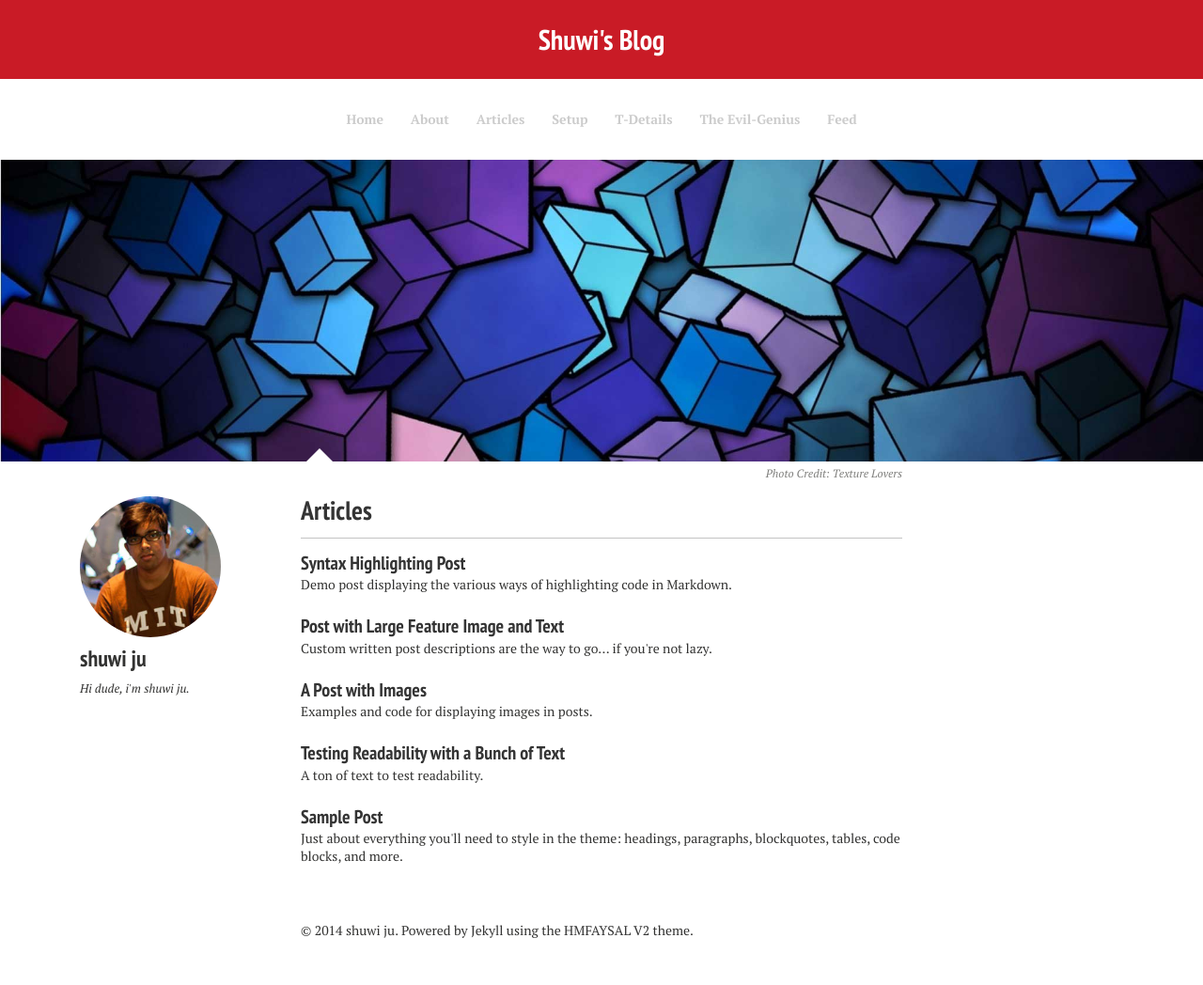
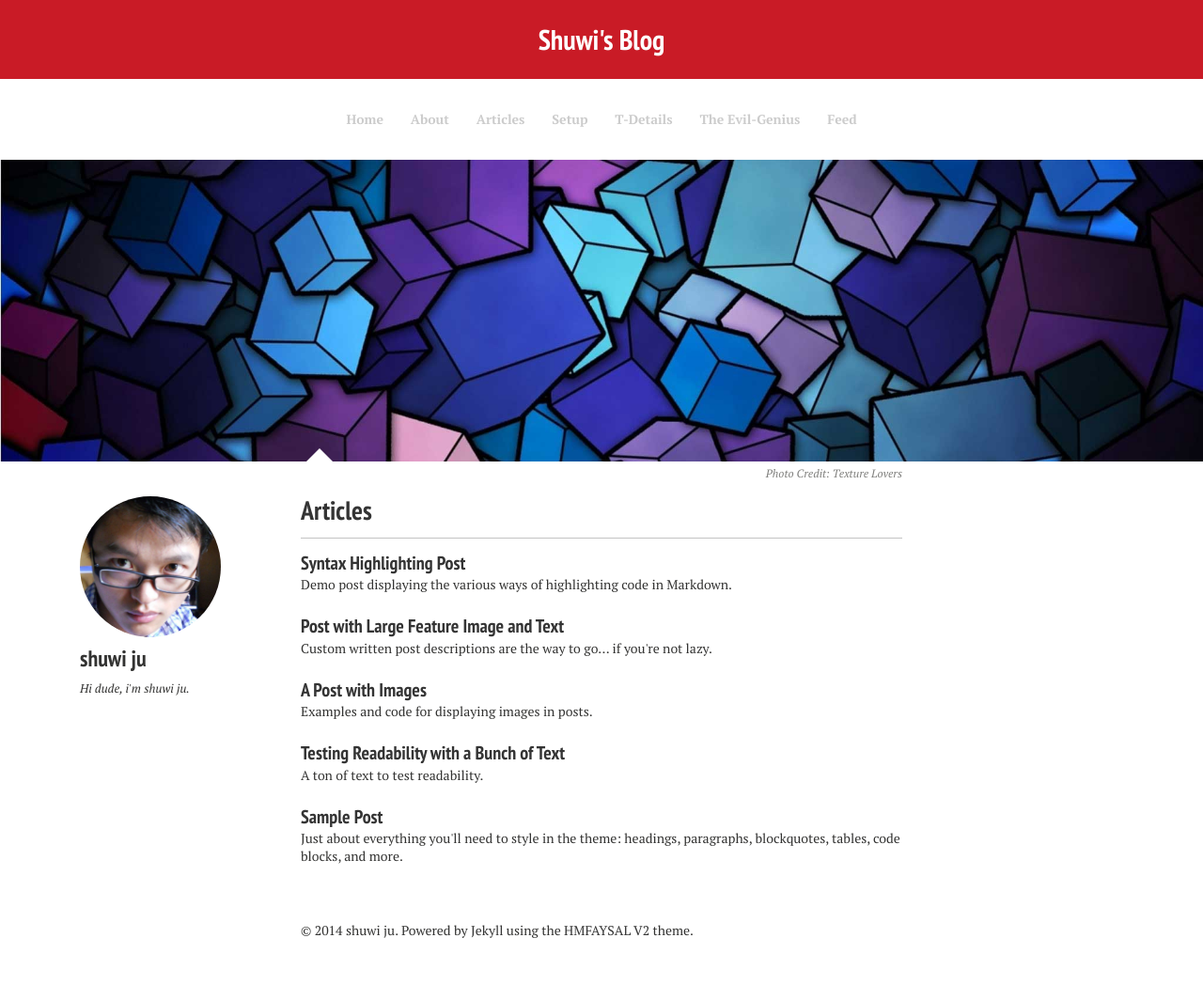
Before and after one commit to shuwi/shuwi.github.io, a Jekyll site: the page built from index.md, in a window 1280 px wide. Shown: the whole page at 94% size. Built offline with Jekyll 4.4.1, drawn with Linux system fonts in a browser that asks for light colours; nearby versions of some CDN libraries.

Commit message:
modified:   ../_config.yml

```diff
--- a/_config.yml
+++ b/_config.yml
@@ -7,7 +7,7 @@ url:              http://shuwi.github.io
 # Owner/author information
 owner:
   name:           shuwi ju
-  avatar:         bio-photo.jpg
+  avatar:         psb.jpg
   bio:            "Hi dude, i'm shuwi ju."
   # Social networking links are used in author-bio sidebar. Update and remove as you like.
   # To register at HMFAYSAL SOCIAL, visit http://social.hmfaysal.tk
```
